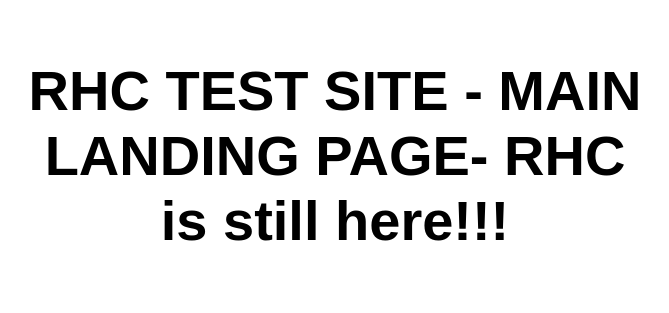
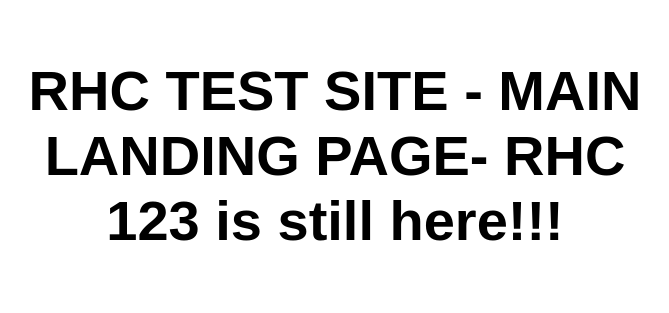
Before and after one commit to rosshamm/rhcstaticsite, a plain HTML site: page index.html in a window 1280 px wide. Shown: the whole page, without its empty margins (305-974 px from the left). Drawn offline with Linux system fonts and the light colour scheme.

Commit message:
new new new change

```diff
--- a/index.html
+++ b/index.html
@@ -10,7 +10,7 @@
 
 <body>
   <main>
-    <h1>RHC TEST SITE - MAIN LANDING PAGE- RHC is still here!!!</h1>
+    <h1>RHC TEST SITE - MAIN LANDING PAGE- RHC 123 is still here!!!</h1>
   </main>
 </body>
 
```
